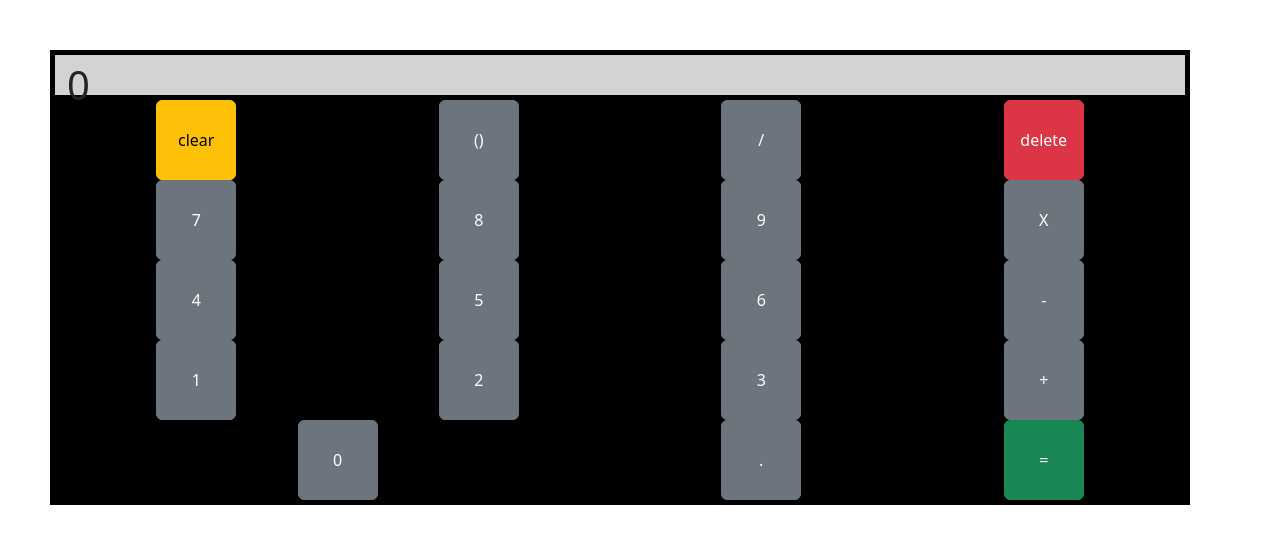
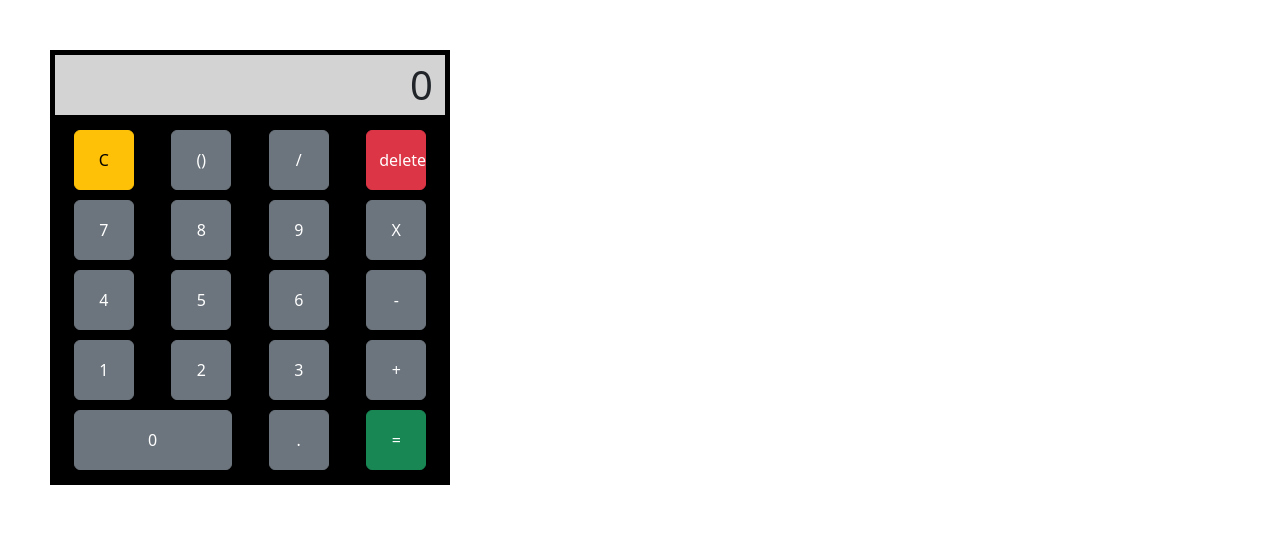
Before and after one commit to cjjasik/Calculator, a React (Create React App) app: page / in a window 1280 px wide. Shown: the top 544 px of the page. Built offline with nearby package versions, Linux system fonts and the light colour scheme.

Commit message:
Cntr display, key size, padding, + zero condition

```diff
--- a/src/components/Calculator.js
+++ b/src/components/Calculator.js
@@ -8,7 +8,9 @@ export default function Calculator() {
 
     const styles = {
         calcContainer:{
-            margin: "50px"
+            margin: "50px",
+            width: "400px",
+
         }
     }
 
--- a/src/components/Display.js
+++ b/src/components/Display.js
@@ -8,7 +8,9 @@ export default function Display() {
             border: '5px solid black',
             height: '50px',
             fontSize: '40px',
-            verticalAlign: 'text-top'
+            verticalAlign: 'text-top',
+            textAlign: 'right',
+            paddingBottom: '60px'
         }
     }
 
--- a/src/components/Key.js
+++ b/src/components/Key.js
@@ -1,10 +1,17 @@
 import { Button } from "react-bootstrap"
 
-export default function Key({label, variant='secondary'}) {
+export default function Key({label, variant='secondary', isZero=false}) {
+
+    let buttonWidth = '60px';
+
+    if (isZero) {
+        buttonWidth = '158px'
+    }
+
     const styles ={
         buttonUniform: {
-            height: '80px',
-            width: '80px',
+            height: '60px',
+            width: buttonWidth
         }
     }
 
--- a/src/components/Keyboard.js
+++ b/src/components/Keyboard.js
@@ -9,18 +9,23 @@ export default function Keyboard() {
             backgroundColor: 'black',
             border: '5px solid black',
             borderTop: '0px',
+            paddingTop: '10px'
         },
+
         centerCol: {
-            textAlign: 'center'
-        }
+            textAlign: 'center',
+        },
 
+        keyRows: {
+            paddingBottom: '10px'
+        },
     }
 
     return (
         <Container style={styles.keyboardContainer}>
-            <Row>
+            <Row style={styles.keyRows}>
                 <Col style={styles.centerCol}>
-                    <Key label="clear" variant="warning"/>
+                    <Key label="C" variant="warning"/>
                 </Col>
                 <Col style={styles.centerCol}>
                     <Key label="()"/>
@@ -33,7 +38,7 @@ export default function Keyboard() {
                 </Col>
             </Row>
 
-            <Row>
+            <Row  style={styles.keyRows}>
                 <Col style={styles.centerCol}>
                     <Key label="7"/>
                 </Col>
@@ -48,7 +53,7 @@ export default function Keyboard() {
                 </Col>
             </Row>
 
-            <Row>
+            <Row  style={styles.keyRows}>
                 <Col  style={styles.centerCol}>
                     <Key label="4"/>
                 </Col>
@@ -63,7 +68,7 @@ export default function Keyboard() {
                 </Col>
             </Row>
 
-            <Row>
+            <Row  style={styles.keyRows}>
                 <Col  style={styles.centerCol}>
                     <Key label="1"/>
                 </Col>
@@ -78,9 +83,9 @@ export default function Keyboard() {
                 </Col>
             </Row>
 
-            <Row>
+            <Row  style={styles.keyRows}>
                 <Col xs={6}  style={styles.centerCol}>
-                    <Key label="0"/>
+                    <Key label="0" isZero={true}/>
                 </Col>
                 <Col  style={styles.centerCol}>
                     <Key label="."/>
```
